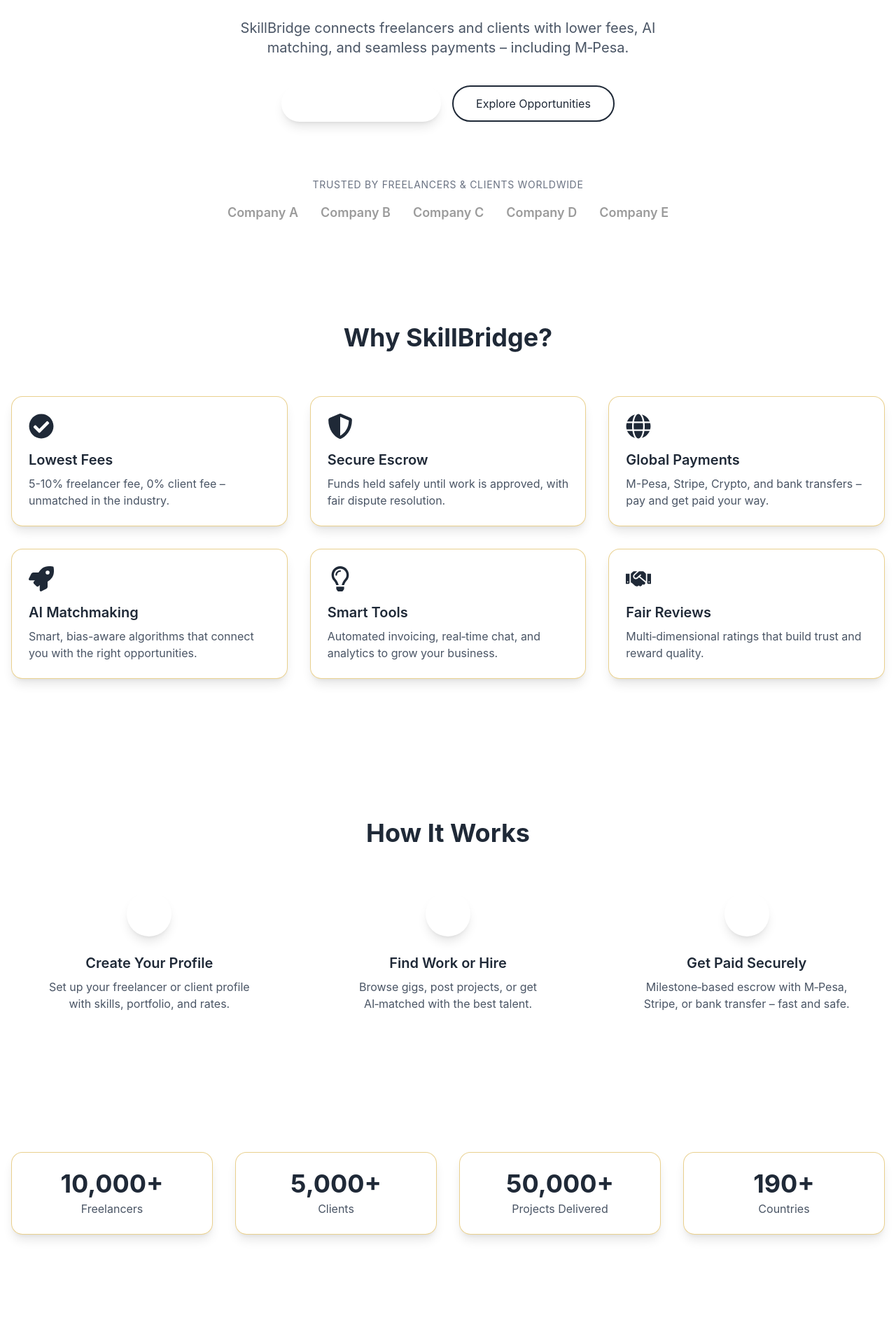
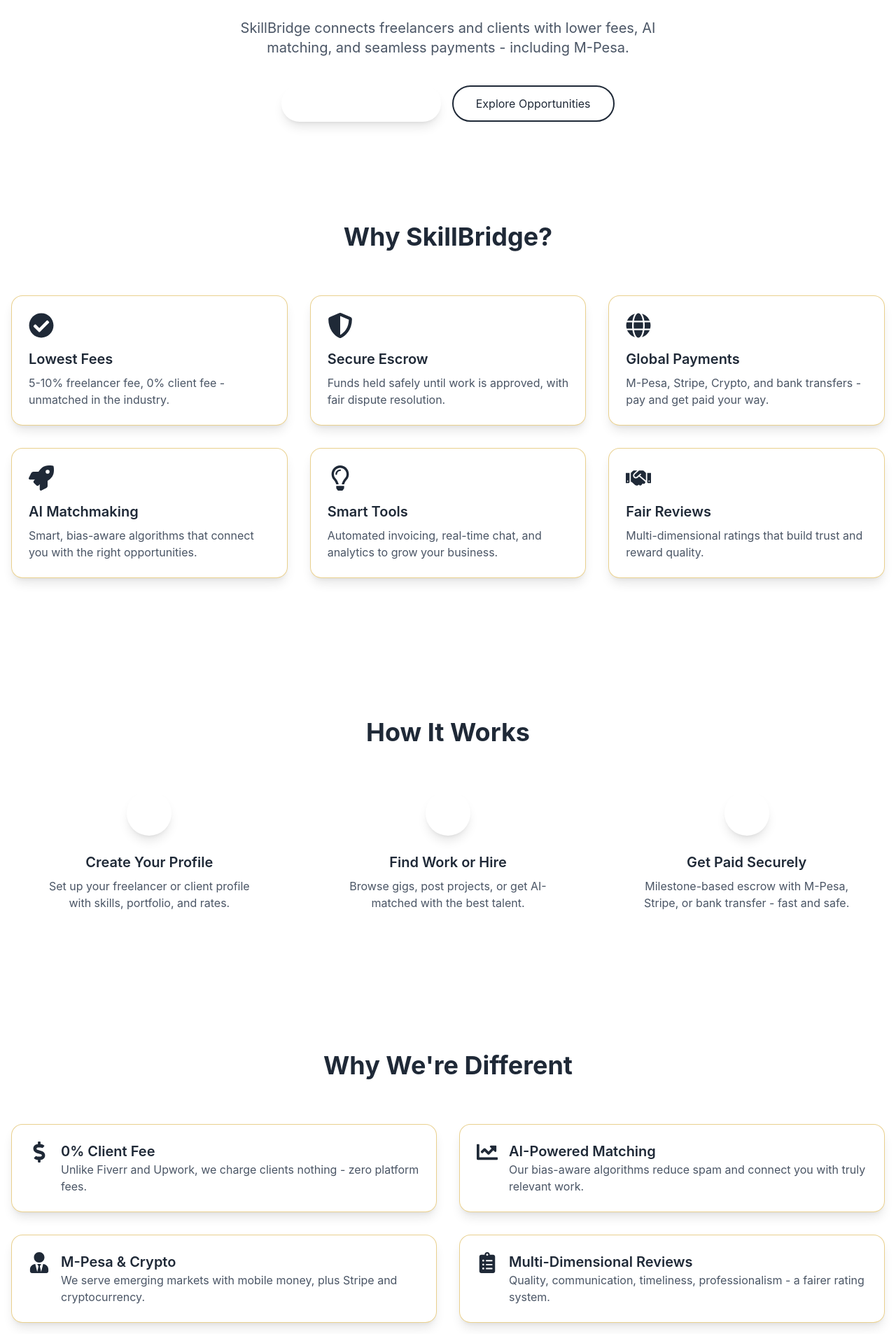
Before and after one commit to Kyle-00/skill-bridge, a React (Vite) app in the folder frontend/: page / in a window 1280 px wide. Shown: the part 354-2260 px from the top of the page at 70% size. Built offline with nearby package versions, Linux system fonts and the light colour scheme.

Commit message:
add: enhance Landing component with new icons and improved content structure

```diff
--- a/frontend/src/components/landing/Landing.jsx
+++ b/frontend/src/components/landing/Landing.jsx
@@ -8,14 +8,16 @@
   FaRegLightbulb,
   FaHandshake,
   FaStar,
+  FaChartLine,
+  FaUserTie,
+  FaClipboardList,
+  FaDollarSign,
 } from 'react-icons/fa';
 
-// Animation variants
 const fadeInUp = {
   hidden: { opacity: 0, y: 40 },
   visible: { opacity: 1, y: 0, transition: { duration: 0.6, ease: 'easeOut' } },
 };
-
 const staggerContainer = {
   hidden: { opacity: 0 },
   visible: {
@@ -27,66 +29,32 @@
 const Landing = () => {
   return (
     <div className="bg-linear-to-br from-white via-gold-50/30 to-white dark:from-gray-900 dark:via-gold-950/20 dark:to-gray-900 min-h-screen overflow-hidden">
-      {/* Hero Section */}
+      {/* Hero */}
       <motion.section
         initial="hidden"
         animate="visible"
         variants={staggerContainer}
         className="max-w-7xl mx-auto px-4 pt-28 pb-16 text-center relative"
       >
-        {/* Decorative blob */}
         <div className="absolute top-20 left-1/2 -translate-x-1/2 w-96 h-96 bg-gold-300/20 dark:bg-gold-500/10 rounded-full blur-3xl -z-10" />
-
-        <motion.h1
-          variants={fadeInUp}
-          className="text-5xl md:text-7xl font-bold leading-tight text-gold-800 dark:text-gold-300"
-        >
+        <motion.h1 variants={fadeInUp} className="text-5xl md:text-7xl font-bold leading-tight text-gold-800 dark:text-gold-300">
           Bridge Your Talent to <br />
           <span className="text-gold-600 dark:text-gold-400">Global Opportunities</span>
         </motion.h1>
-
-        <motion.p
-          variants={fadeInUp}
-          className="mt-6 text-xl text-gray-600 dark:text-gray-300 max-w-2xl mx-auto"
-        >
-          SkillBridge connects freelancers and clients with lower fees, AI matching, and seamless payments – including M‑Pesa.
+        <motion.p variants={fadeInUp} className="mt-6 text-xl text-gray-600 dark:text-gray-300 max-w-2xl mx-auto">
+          SkillBridge connects freelancers and clients with lower fees, AI matching, and seamless payments - including M-Pesa.
         </motion.p>
-
-        <motion.div
-          variants={fadeInUp}
-          className="mt-10 flex flex-wrap gap-4 justify-center"
-        >
-          <Link
-            to="/register"
-            className="px-8 py-3 bg-gold-600 text-white rounded-full hover:bg-gold-700 shadow-lg hover:shadow-xl transition-all duration-300 transform hover:-translate-y-1"
-          >
-            Get Started – It's Free
+        <motion.div variants={fadeInUp} className="mt-10 flex flex-wrap gap-4 justify-center">
+          <Link to="/register" className="px-8 py-3 bg-gold-600 text-white rounded-full hover:bg-gold-700 shadow-lg hover:shadow-xl transition-all duration-300 transform hover:-translate-y-1">
+            Get Started - It's Free
           </Link>
-          <Link
-            to="/find-work"
-            className="px-8 py-3 border-2 border-gold-600 text-gold-600 rounded-full hover:bg-gold-50 dark:hover:bg-gold-900/30 transition-all duration-300 transform hover:-translate-y-1"
-          >
+          <Link to="/find-work" className="px-8 py-3 border-2 border-gold-600 text-gold-600 rounded-full hover:bg-gold-50 dark:hover:bg-gold-900/30 transition-all duration-300 transform hover:-translate-y-1">
             Explore Opportunities
           </Link>
         </motion.div>
-
-        {/* Trusted by */}
-        <motion.div
-          variants={fadeInUp}
-          className="mt-20 flex flex-col items-center"
-        >
-          <p className="text-sm text-gray-500 dark:text-gray-400 uppercase tracking-wider">Trusted by freelancers & clients worldwide</p>
-          <div className="flex flex-wrap justify-center gap-8 mt-4 opacity-70 grayscale">
-            {['Company A', 'Company B', 'Company C', 'Company D', 'Company E'].map((name, i) => (
-              <span key={i} className="text-lg font-semibold text-gray-500 dark:text-gray-400">
-                {name}
-              </span>
-            ))}
-          </div>
-        </motion.div>
       </motion.section>
 
-      {/* Features Grid */}
+      {/* Features */}
       <motion.section
         initial="hidden"
         whileInView="visible"
@@ -99,12 +67,12 @@
         </h2>
         <div className="grid sm:grid-cols-2 lg:grid-cols-3 gap-8">
           {[
-            { icon: FaCheckCircle, title: 'Lowest Fees', desc: '5-10% freelancer fee, 0% client fee – unmatched in the industry.' },
+            { icon: FaCheckCircle, title: 'Lowest Fees', desc: '5-10% freelancer fee, 0% client fee - unmatched in the industry.' },
             { icon: FaShieldAlt, title: 'Secure Escrow', desc: 'Funds held safely until work is approved, with fair dispute resolution.' },
-            { icon: FaGlobe, title: 'Global Payments', desc: 'M-Pesa, Stripe, Crypto, and bank transfers – pay and get paid your way.' },
+            { icon: FaGlobe, title: 'Global Payments', desc: 'M-Pesa, Stripe, Crypto, and bank transfers -  pay and get paid your way.' },
             { icon: FaRocket, title: 'AI Matchmaking', desc: 'Smart, bias-aware algorithms that connect you with the right opportunities.' },
-            { icon: FaRegLightbulb, title: 'Smart Tools', desc: 'Automated invoicing, real‑time chat, and analytics to grow your business.' },
-            { icon: FaHandshake, title: 'Fair Reviews', desc: 'Multi‑dimensional ratings that build trust and reward quality.' },
+            { icon: FaRegLightbulb, title: 'Smart Tools', desc: 'Automated invoicing, real-time chat, and analytics to grow your business.' },
+            { icon: FaHandshake, title: 'Fair Reviews', desc: 'Multi-dimensional ratings that build trust and reward quality.' },
           ].map((feature, i) => (
             <motion.div
               key={i}
@@ -133,14 +101,10 @@
         <div className="grid md:grid-cols-3 gap-8">
           {[
             { step: '1', title: 'Create Your Profile', desc: 'Set up your freelancer or client profile with skills, portfolio, and rates.' },
-            { step: '2', title: 'Find Work or Hire', desc: 'Browse gigs, post projects, or get AI‑matched with the best talent.' },
-            { step: '3', title: 'Get Paid Securely', desc: 'Milestone‑based escrow with M‑Pesa, Stripe, or bank transfer – fast and safe.' },
+            { step: '2', title: 'Find Work or Hire', desc: 'Browse gigs, post projects, or get AI-matched with the best talent.' },
+            { step: '3', title: 'Get Paid Securely', desc: 'Milestone-based escrow with M-Pesa, Stripe, or bank transfer - fast and safe.' },
           ].map((item, i) => (
-            <motion.div
-              key={i}
-              variants={fadeInUp}
-              className="text-center"
-            >
+            <motion.div key={i} variants={fadeInUp} className="text-center">
               <div className="w-16 h-16 bg-gold-600 text-white rounded-full flex items-center justify-center text-2xl font-bold mx-auto mb-6 shadow-lg">
                 {item.step}
               </div>
@@ -151,27 +115,40 @@
         </div>
       </motion.section>
 
-      {/* Stats */}
+      {/* SkillBridge vs The Rest */}
       <section className="max-w-7xl mx-auto px-4 py-20">
-        <div className="grid grid-cols-2 md:grid-cols-4 gap-8 text-center">
-          {[
-            { label: 'Freelancers', value: '10,000+' },
-            { label: 'Clients', value: '5,000+' },
-            { label: 'Projects Delivered', value: '50,000+' },
-            { label: 'Countries', value: '190+' },
-          ].map((stat, i) => (
-            <motion.div
-              key={i}
-              initial={{ opacity: 0, scale: 0.9 }}
-              whileInView={{ opacity: 1, scale: 1 }}
-              transition={{ duration: 0.5, delay: i * 0.1 }}
-              viewport={{ once: true }}
-              className="glass p-6 rounded-2xl shadow-lg"
-            >
-              <div className="text-4xl font-bold text-gold-600 dark:text-gold-400">{stat.value}</div>
-              <div className="text-gray-600 dark:text-gray-400 mt-1">{stat.label}</div>
-            </motion.div>
-          ))}
+        <h2 className="text-3xl md:text-4xl font-bold text-center text-gold-700 dark:text-gold-300 mb-16">
+          Why We're Different
+        </h2>
+        <div className="grid md:grid-cols-2 gap-8">
+          <div className="glass p-6 rounded-2xl shadow-lg flex items-start gap-4">
+            <div className="text-3xl text-gold-500 shrink-0"><FaDollarSign /></div>
+            <div>
+              <h3 className="text-xl font-semibold text-gold-800 dark:text-gold-200">0% Client Fee</h3>
+              <p className="text-gray-600 dark:text-gray-400">Unlike Fiverr and Upwork, we charge clients nothing - zero platform fees.</p>
+            </div>
+          </div>
+          <div className="glass p-6 rounded-2xl shadow-lg flex items-start gap-4">
+            <div className="text-3xl text-gold-500 shrink-0"><FaChartLine /></div>
+            <div>
+              <h3 className="text-xl font-semibold text-gold-800 dark:text-gold-200">AI-Powered Matching</h3>
+              <p className="text-gray-600 dark:text-gray-400">Our bias-aware algorithms reduce spam and connect you with truly relevant work.</p>
+            </div>
+          </div>
+          <div className="glass p-6 rounded-2xl shadow-lg flex items-start gap-4">
+            <div className="text-3xl text-gold-500 shrink-0"><FaUserTie /></div>
+            <div>
+              <h3 className="text-xl font-semibold text-gold-800 dark:text-gold-200">M-Pesa & Crypto</h3>
+              <p className="text-gray-600 dark:text-gray-400">We serve emerging markets with mobile money, plus Stripe and cryptocurrency.</p>
+            </div>
+          </div>
+          <div className="glass p-6 rounded-2xl shadow-lg flex items-start gap-4">
+            <div className="text-3xl text-gold-500 shrink-0"><FaClipboardList /></div>
+            <div>
+              <h3 className="text-xl font-semibold text-gold-800 dark:text-gold-200">Multi-Dimensional Reviews</h3>
+              <p className="text-gray-600 dark:text-gray-400">Quality, communication, timeliness, professionalism - a fairer rating system.</p>
+            </div>
+          </div>
         </div>
       </section>
 
@@ -188,19 +165,13 @@
         </h2>
         <div className="grid md:grid-cols-3 gap-8">
           {[
-            { name: 'Alice K.', role: 'Freelance Designer', quote: 'SkillBridge helped me find high‑paying clients. The M‑Pesa integration is a game‑changer!' },
-            { name: 'James M.', role: 'Startup Founder', quote: 'I found top‑tier developers quickly. The escrow system gave me peace of mind.' },
-            { name: 'Grace N.', role: 'Software Engineer', quote: 'The AI matching saved me hours of searching. I love the low fees!' },
+            { name: 'Angel K.', role: 'Freelance Designer', quote: 'SkillBridge helped me find high-paying clients. The M-Pesa integration is a game-changer!' },
+            { name: 'Kyle K.', role: 'Startup Founder', quote: 'I found top-tier developers quickly. The escrow system gave me peace of mind.' },
+            { name: 'Jay B.', role: 'Software Engineer', quote: 'The AI matching saved me hours of searching. I love the low fees!' },
           ].map((testimonial, i) => (
-            <motion.div
-              key={i}
-              variants={fadeInUp}
-              className="glass p-6 rounded-2xl shadow-lg hover:shadow-xl transition"
-            >
+            <motion.div key={i} variants={fadeInUp} className="glass p-6 rounded-2xl shadow-lg hover:shadow-xl transition">
               <div className="flex text-gold-400 mb-3">
-                {[...Array(5)].map((_, j) => (
-                  <FaStar key={j} className="w-4 h-4 fill-current" />
-                ))}
+                {[...Array(5)].map((_, j) => <FaStar key={j} className="w-4 h-4 fill-current" />)}
               </div>
               <p className="text-gray-700 dark:text-gray-300 italic">"{testimonial.quote}"</p>
               <div className="mt-4 font-semibold text-gold-700 dark:text-gold-300">{testimonial.name}</div>
@@ -223,7 +194,7 @@
             to="/register"
             className="mt-8 inline-block bg-gold-600 text-white px-10 py-4 rounded-full hover:bg-gold-700 shadow-lg hover:shadow-xl transition-all duration-300 transform hover:-translate-y-1"
           >
-            Get Started – It's Free
+            Get Started - It's Free
           </Link>
         </div>
       </section>
```
